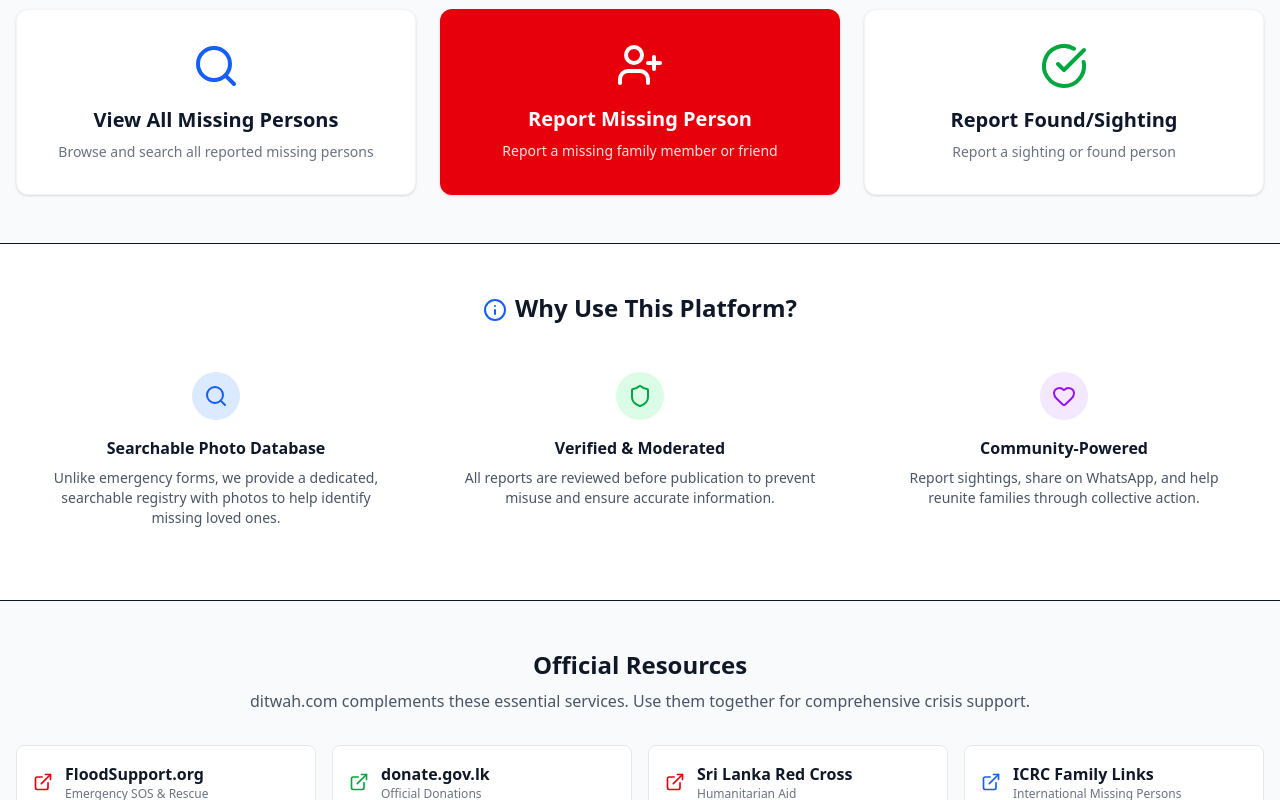
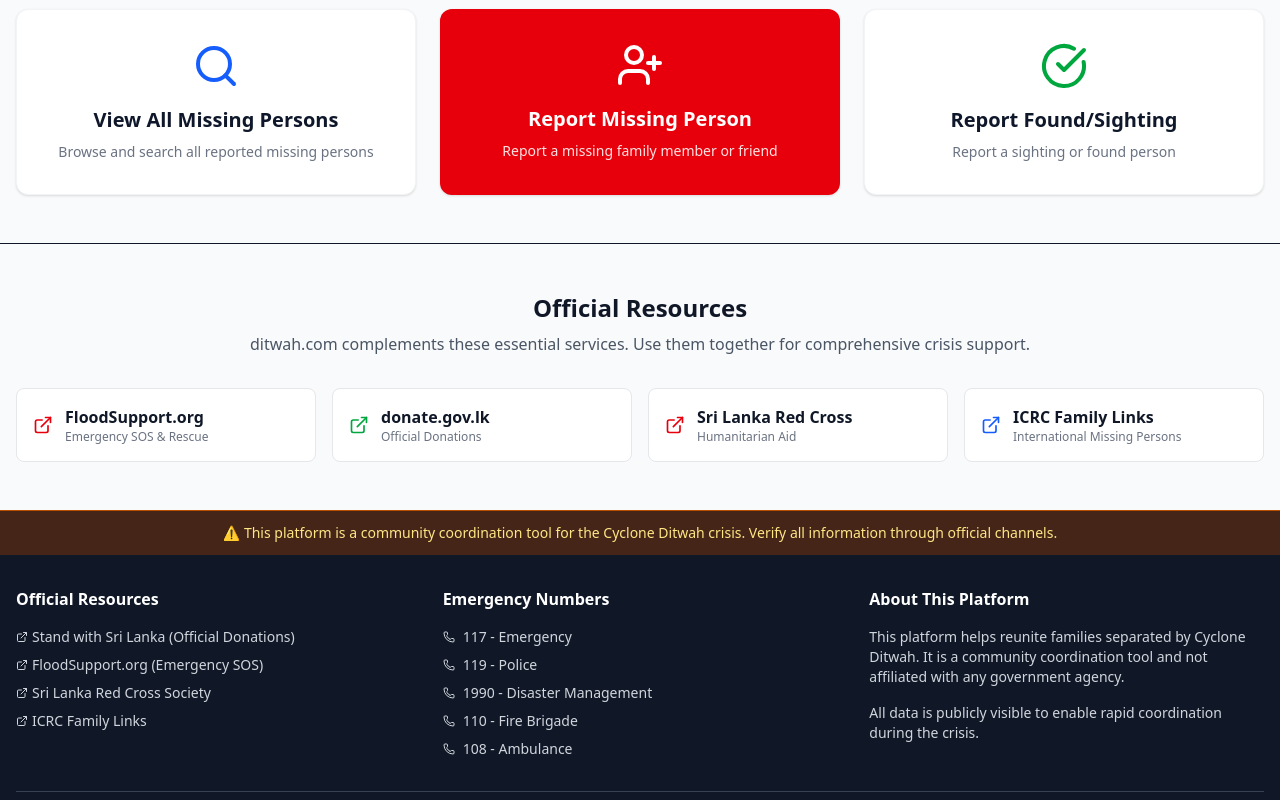
Before and after one commit to Kabi10/ditwah, a Next.js app: page / in a window 1280 px wide. Shown: the part 650-1450 px from the top of the page. Built offline with nearby package versions, Linux system fonts and the light colour scheme; no server answers; the database is empty.

Commit message:
Remove 'Why Use This Platform' section from homepage

```diff
--- a/src/app/page.tsx
+++ b/src/app/page.tsx
@@ -1,6 +1,6 @@
 import { getTranslations } from 'next-intl/server'
 import Link from 'next/link'
-import { Search, UserPlus, CheckCircle, Users, Heart, Eye, ExternalLink, Info, Shield } from 'lucide-react'
+import { Search, UserPlus, CheckCircle, Users, Heart, Eye, ExternalLink } from 'lucide-react'
 import { createClient } from '@/lib/supabase/server'
 import { QuickSearch } from '@/components/home/QuickSearch'
 import { RecentMissing } from '@/components/home/RecentMissing'
@@ -109,45 +109,6 @@ export default async function Home() {
       {/* Recent Missing Persons */}
       <RecentMissing />
 
-      {/* Why This Platform Section */}
-      <section className="py-12 px-4 bg-white border-t">
-        <div className="max-w-7xl mx-auto">
-          <h2 className="text-2xl font-bold text-gray-900 mb-6 text-center">
-            <Info className="w-6 h-6 inline-block mr-2 text-blue-600" />
-            Why Use This Platform?
-          </h2>
-          <div className="grid grid-cols-1 md:grid-cols-3 gap-6">
-            <div className="text-center p-6">
-              <div className="w-12 h-12 bg-blue-100 rounded-full flex items-center justify-center mx-auto mb-4">
-                <Search className="w-6 h-6 text-blue-600" />
-              </div>
-              <h3 className="font-semibold mb-2">Searchable Photo Database</h3>
-              <p className="text-gray-600 text-sm">
-                Unlike emergency forms, we provide a dedicated, searchable registry with photos to help identify missing loved ones.
-              </p>
-            </div>
-            <div className="text-center p-6">
-              <div className="w-12 h-12 bg-green-100 rounded-full flex items-center justify-center mx-auto mb-4">
-                <Shield className="w-6 h-6 text-green-600" />
-              </div>
-              <h3 className="font-semibold mb-2">Verified & Moderated</h3>
-              <p className="text-gray-600 text-sm">
-                All reports are reviewed before publication to prevent misuse and ensure accurate information.
-              </p>
-            </div>
-            <div className="text-center p-6">
-              <div className="w-12 h-12 bg-purple-100 rounded-full flex items-center justify-center mx-auto mb-4">
-                <Heart className="w-6 h-6 text-purple-600" />
-              </div>
-              <h3 className="font-semibold mb-2">Community-Powered</h3>
-              <p className="text-gray-600 text-sm">
-                Report sightings, share on WhatsApp, and help reunite families through collective action.
-              </p>
-            </div>
-          </div>
-        </div>
-      </section>
-
       {/* Official Resources Section */}
       <section className="py-12 px-4 bg-gray-50 border-t">
         <div className="max-w-7xl mx-auto">
```
